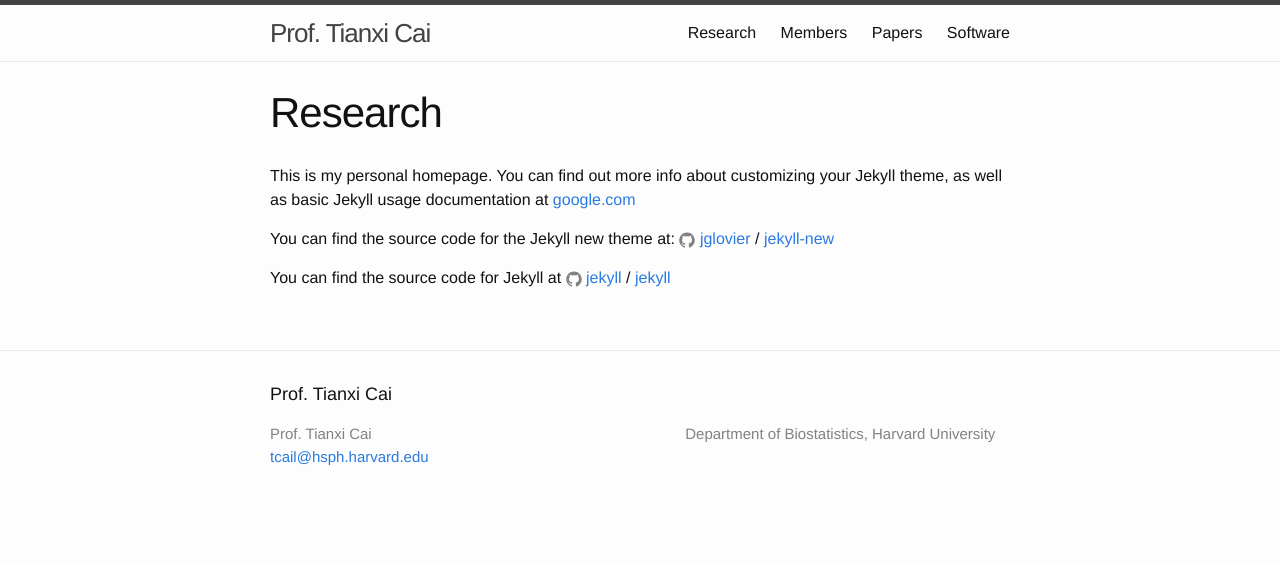
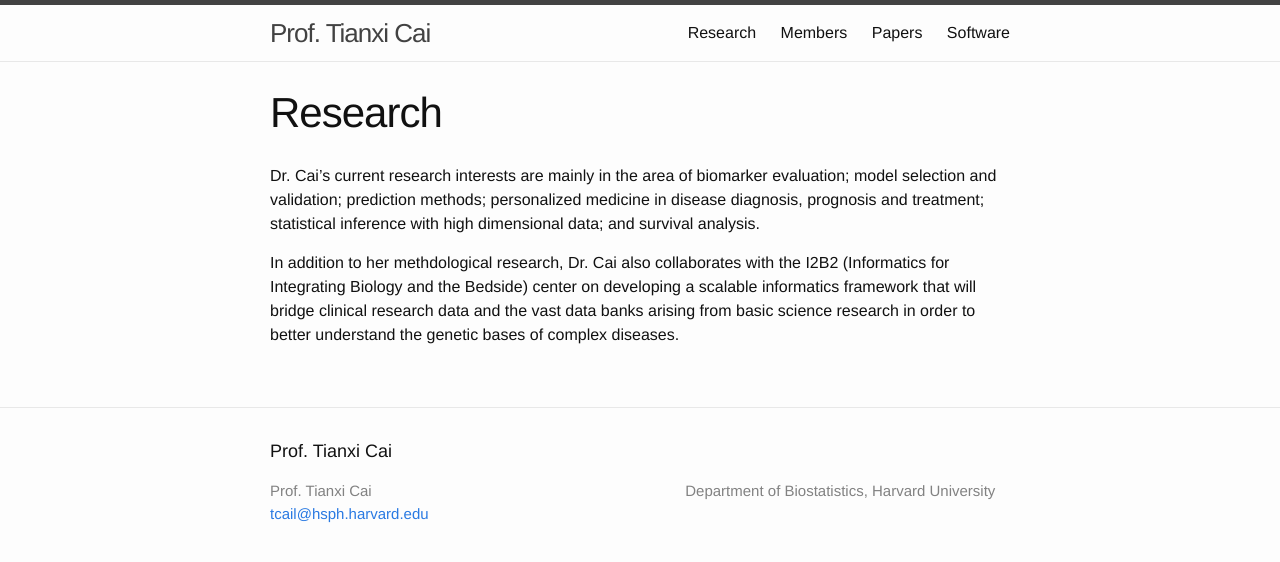
Before and after one commit to Xuanmengcai/Xuanmengcai-github-io, a Jekyll site: the page built from 1research.md, in a window 1280 px wide. Shown: the top 562 px of the page. Built offline with Jekyll 4.4.1, drawn with Linux system fonts in a browser that asks for light colours.

Commit message:
Update 1research.md

```diff
--- a/1research.md
+++ b/1research.md
@@ -4,12 +4,6 @@ title: Research
 permalink: /research/
 ---
 
-This is my personal homepage. You can find out more info about customizing your Jekyll theme, as well as basic Jekyll usage documentation at [google.com](http://google.com/)
+Dr. Cai’s current research interests are mainly in the area of biomarker evaluation; model selection and validation; prediction methods; personalized medicine in disease diagnosis, prognosis and treatment; statistical inference with high dimensional data; and survival analysis.
 
-You can find the source code for the Jekyll new theme at:
-{% include icon-github.html username="jglovier" %} /
-[jekyll-new](https://github.com/jglovier/jekyll-new)
-
-You can find the source code for Jekyll at
-{% include icon-github.html username="jekyll" %} /
-[jekyll](https://github.com/jekyll/jekyll)
+In addition to her methdological research, Dr. Cai also collaborates with the I2B2 (Informatics for Integrating Biology and the Bedside) center on developing a scalable informatics framework that will bridge clinical research data and the vast data banks arising from basic science research in order to better understand the genetic bases of complex diseases.
```
